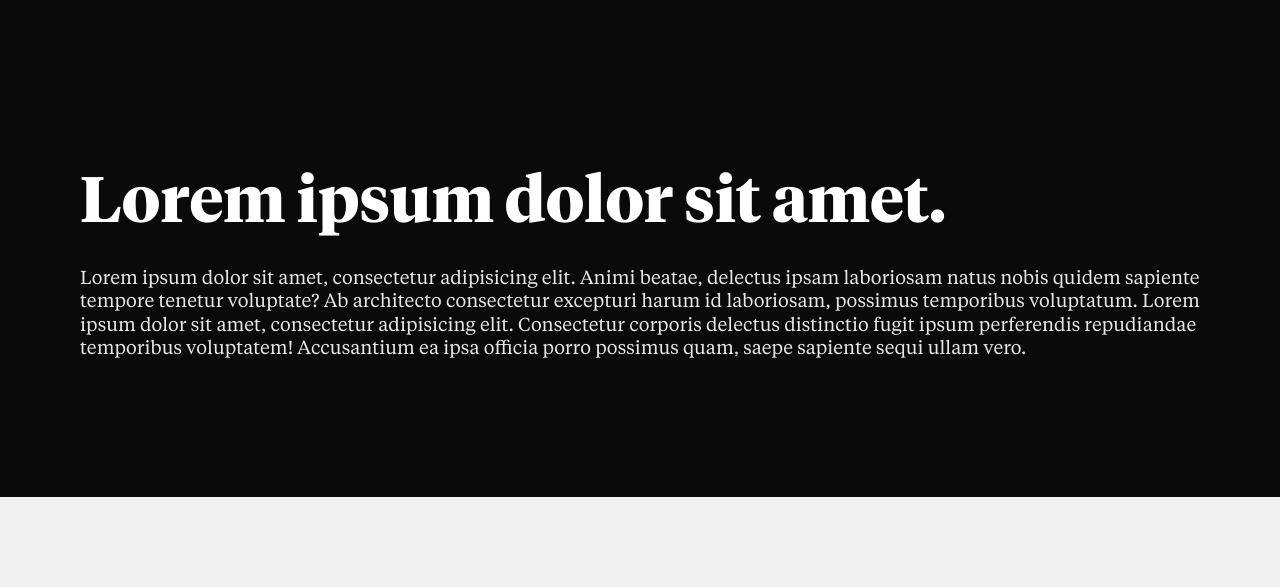
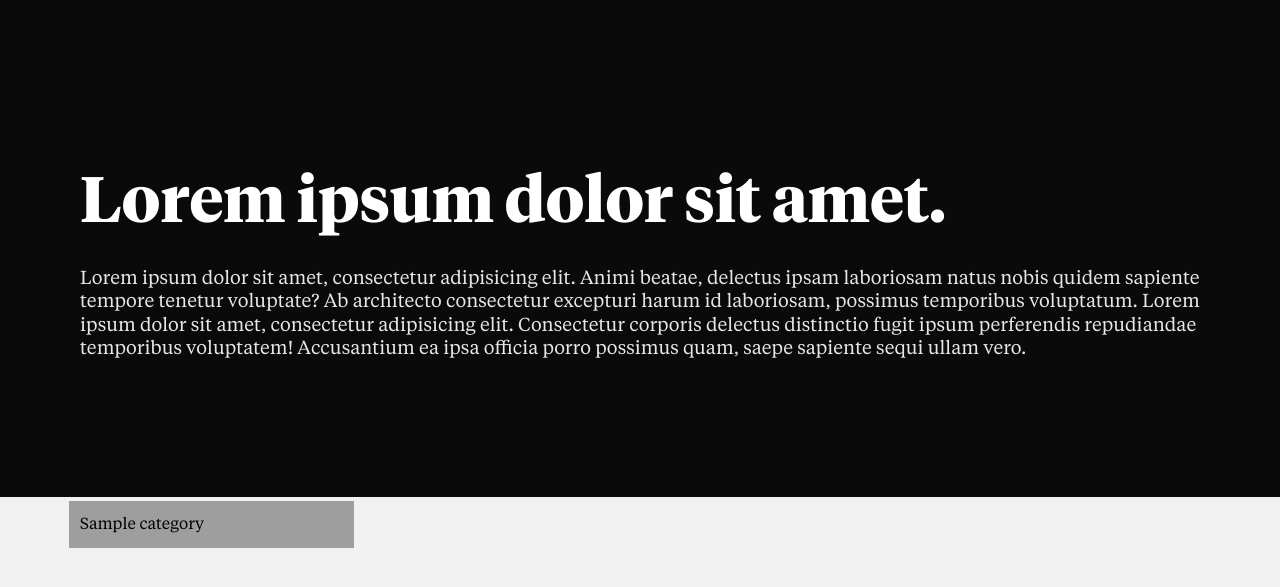
Before and after one commit to cpkthompson/tradesbydesign, a Django app: template frontend/templates/frontend/index.html in a window 1280 px wide. Shown: the part 70-657 px from the top of the page. Run offline with Django 3.2, Linux system fonts and the light colour scheme; the template is opened without the code that fills it: most values are stand-ins (such as "Sample title", 1, 10 or a date in 2020); some libraries are stand-ins or nearby versions; some web fonts are replaced.

Commit message:
fix(merch): cat issues

```diff
--- a/frontend/templates/frontend/index.html
+++ b/frontend/templates/frontend/index.html
@@ -13,5 +13,15 @@
                 voluptatem! Accusantium ea ipsa officia porro possimus quam, saepe sapiente sequi ullam vero.</p>
         </div>
     </section>
+    <div class="w3-margin-top container w3-container">
+        <div class="columns">
+            {% for category in categories %}
+                <section class="column is-3 w3-grey">
+                    {{ category.name }}
+                </section>
+            {% endfor %}
+
+        </div>
+    </div>
 
 {% endblock %}
--- a/frontend/views.py
+++ b/frontend/views.py
@@ -1,12 +1,12 @@
-from categories.models import Category
+# from categories.models import Category
 from django.shortcuts import render
 
 
 # Create your views here.
 def index(request):
-    categories = Category.objects.filter(active=True)
+    # categories = Category.objects.filter(active=True)
     context = {
-        'categories': categories
+        # 'categories': categories
     }
     return render(request, 'frontend/index.html', context)
 
--- a/merch/models.py
+++ b/merch/models.py
@@ -1,4 +1,5 @@
 # from categories.models import Category
+from categories.models import Category
 from django.conf import settings
 from django.core.urlresolvers import reverse
 from django.db import models
@@ -6,7 +7,7 @@ from django.template.defaultfilters import slugify
 
 
 class Merch(models.Model):
-    # type = models.ForeignKey(Category, related_name='merch', null=True, blank=True)
+    type = models.ForeignKey(Category, related_name='merch', null=True, blank=True)
     name = models.CharField(max_length=200, db_index=True)
     owner = models.ForeignKey(settings.AUTH_USER_MODEL, related_name='seller', blank=True, null=True)
     slug = models.SlugField(max_length=300, db_index=True, editable=False)
--- a/tradesbydesign/settings.py
+++ b/tradesbydesign/settings.py
@@ -56,8 +56,8 @@ INSTALLED_APPS = [
     'allauth.socialaccount.providers.twitter',
     'storages',
     'bulma',
-    # 'categories',
-    # 'categories.editor',
+    'categories',
+    'categories.editor',
 ]
 
 SITE_ID = 1
```
Also changed, not shown: requirements.txt (+5 -2 lines), merch/migrations/0001_initial.py.
